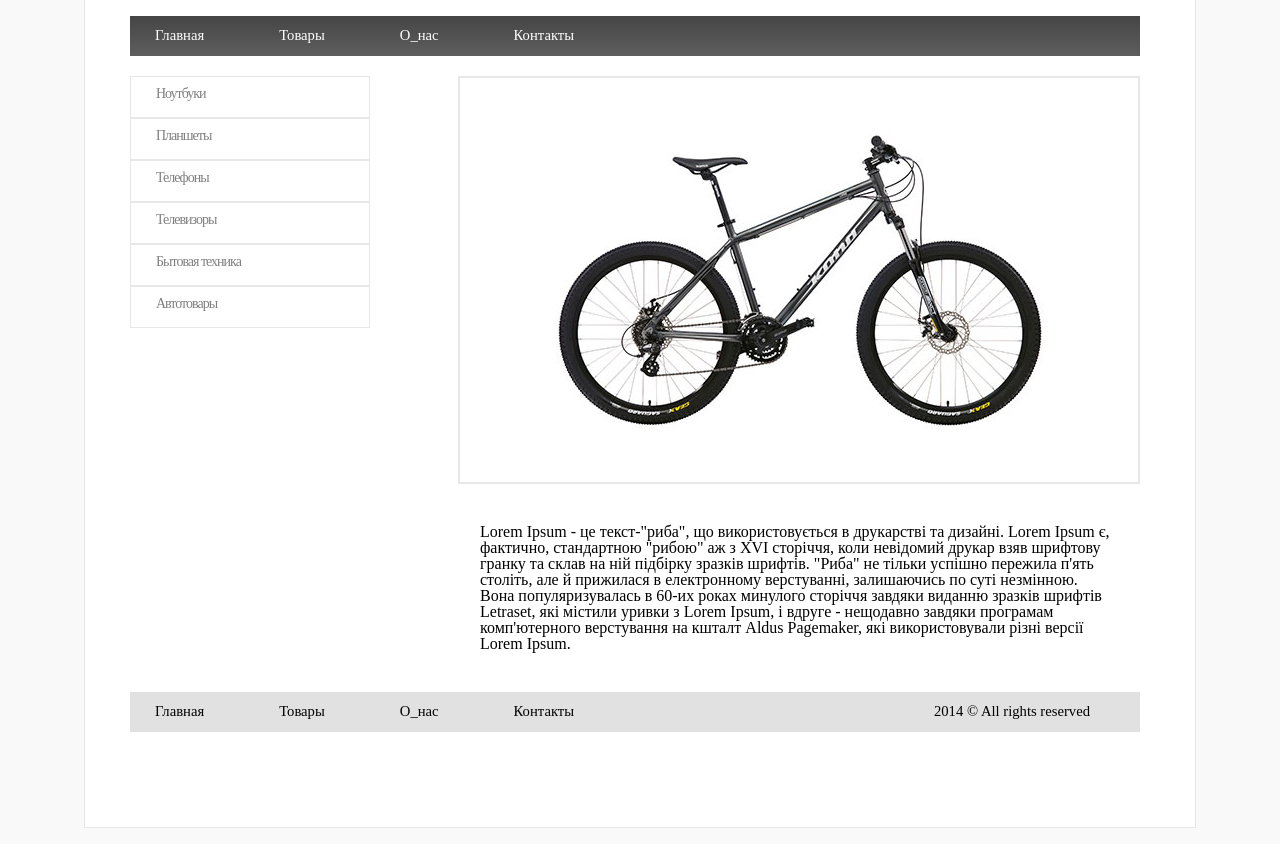
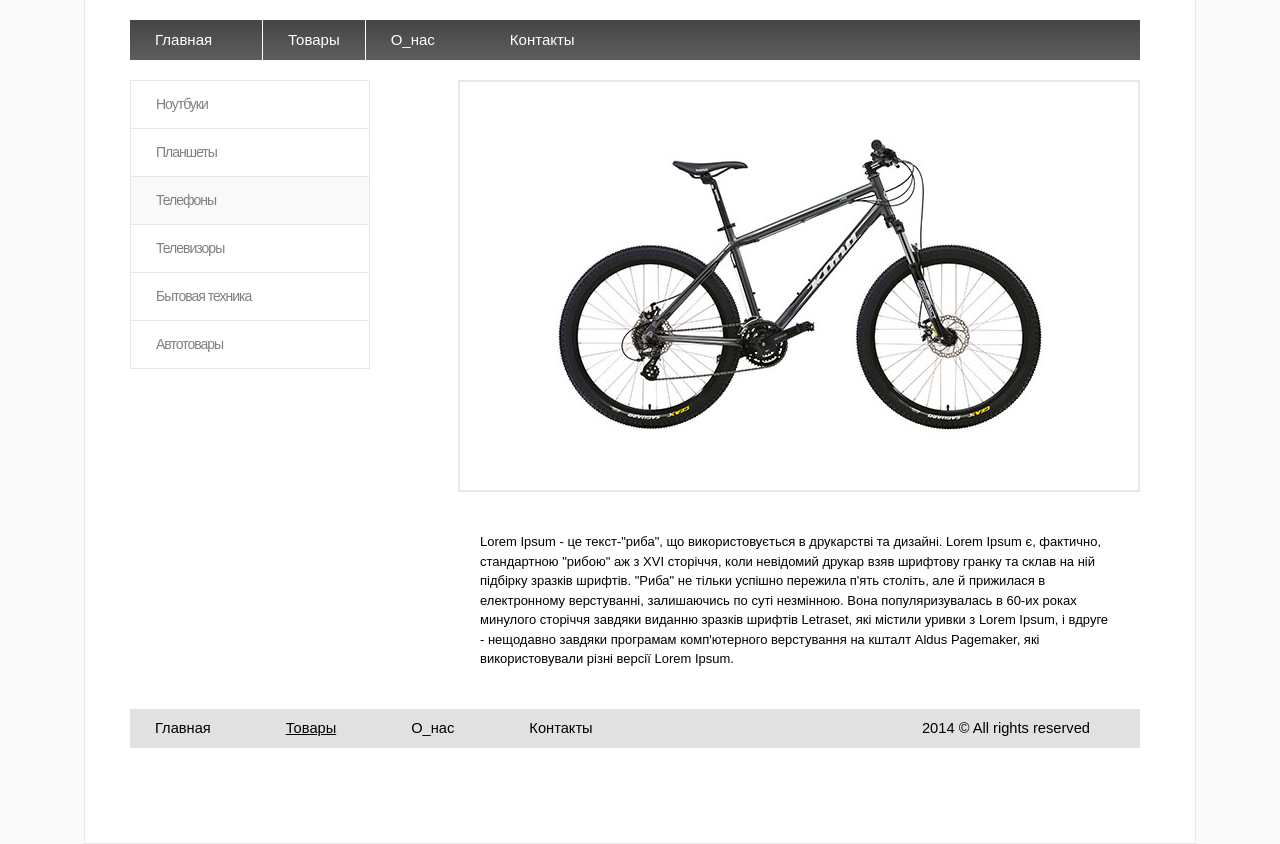
Before and after one commit to KristinaKot/3_Kot, a plain HTML site: page www/index.html in a window 1280 px wide. Shown: the part 98-942 px from the top of the page. Drawn offline with Linux system fonts and the light colour scheme.

Commit message:
class active added - sidebar border fixed - font fixed

```diff
--- a/www/css/style.css
+++ b/www/css/style.css
@@ -1,6 +1,10 @@
 
 body{
 	background: #f9f9f9;
+	font-size: 12pt;
+	font-family: Arial, Helvetica, sans-serif;
+	line-height: 1.5;
+
 }
 
 .wrapper{
@@ -9,14 +13,16 @@ body{
 	background: #ffffff;
 	border: 1px solid #e7e7e7;
 	padding: 55px 45px 55px 45px;
+	font
 }
+
+
 .logo{
 	padding-bottom: 15px;
 }
 
 .top ul{
 	background: linear-gradient(to top, #5e5e5e, #464545);
-	/*height: 40px;*/
 	font-size: 0px;
 	line-height: 0px;
 	letter-spacing: -1px;
@@ -29,17 +35,30 @@ body{
 
     color: white;
     background: linear-gradient(to top, #5e5e5e, #464545);
-    font-size: 14.67px;
+    font-size: 15px;
     line-height: normal;
     letter-spacing: normal;
+    vertical-align: baseline;
 }
+
 
 .top li:hover{
 	background: linear-gradient(to top, #494949, #2f2f2f);
-	border-left: 0.01px solid white;
-	border-right: 0.01px solid white;
+	border-left: 1px solid white;
+	border-right: 1px solid white;
+	padding: 11px 49px 12px 24px;
 
 	}
+
+.top li:nth-child(2) {
+	padding: 11px 25px 12px 25px;
+
+}
+
+.top li:nth-child(2):hover {
+	padding: 11px 24px 12px 24px;
+
+}
 
 .top a {
 	color: white;
@@ -51,17 +70,25 @@ body{
 	margin-top: 20px;
 	float: left;
 	width: 240px;
+
 		letter-spacing: -1px;
 
 }
 
 .sidebar li{
-border: 1px solid #e7e7e7;
+
+border-top: 1px solid #e7e7e7;
+border-left: 1px solid #e7e7e7;
+border-right: 1px solid #e7e7e7;
 color: #7a7878;
-padding: 10px 0px 0px 25px;
-height: 30px;
+padding: 13px 0px 13px 25px;
+/*height: 30px;
+line-height: 30px;*/
 font-size: 14px;
 
+}
+.sidebar li:last-child {
+	border-bottom: 1px solid #e7e7e7;
 }
 
 .sidebar li:hover{
@@ -88,12 +115,12 @@ p{
 	margin-left: 350px;
 	padding-top: 40px;
 	padding-bottom: 40px;
+	font-size: 13px;
 
 }
 
 .footer	ul{
 
-	/*height: 40px;*/
 	font-size: 0px;
 	line-height: 0px;
 	letter-spacing: -1px;
@@ -128,3 +155,18 @@ p{
 .footer a:hover {
 	text-decoration: underline;
 }
+.active-top {
+	background: linear-gradient(to top, #494949, #2f2f2f);
+	border-left: 1px solid white;
+	border-right: 1px solid white;
+	padding: 11px 49px 12px 24px;
+}
+
+.active-sidebar {
+	background: #f9f9f9;
+	padding-left: 141450px;
+}
+
+.active-footer {
+	text-decoration: underline;
+}
--- a/www/index.html
+++ b/www/index.html
@@ -20,7 +20,7 @@
           <div class="top">
             <ul>
               <li><a href="#">Главная</a></li>
-              <li><a href="#">Товары</a></li>
+              <li class="active-top"><a href="#">Товары</a></li>
               <li><a href="#">О_нас</a></li>
               <li><a href="#">Контакты</a></li>
             </ul>
@@ -35,7 +35,7 @@
             <ul>
               <li><a href="#">Ноутбуки</a></li>
               <li><a href="#">Планшеты</a></li>
-              <li><a href="#">Телефоны</a></li>
+              <li class="active-sidebar"><a href="#">Телефоны</a></li>
               <li><a href="#">Телевизоры</a></li>
               <li><a href="#">Бытовая техника</a></li>
               <li><a href="#">Автотовары</a></li>
@@ -62,7 +62,7 @@
         <div class="footer">
           <ul>
             <li><a href="#">Главная</a></li>
-            <li><a href="#">Товары</a></li>
+            <li class="active-footer"><a href="#">Товары</a></li>
             <li><a href="#">О_нас</a></li>
             <li><a href="#">Контакты</a></li>
             <li>2014 &#169; All rights reserved</li>
```
